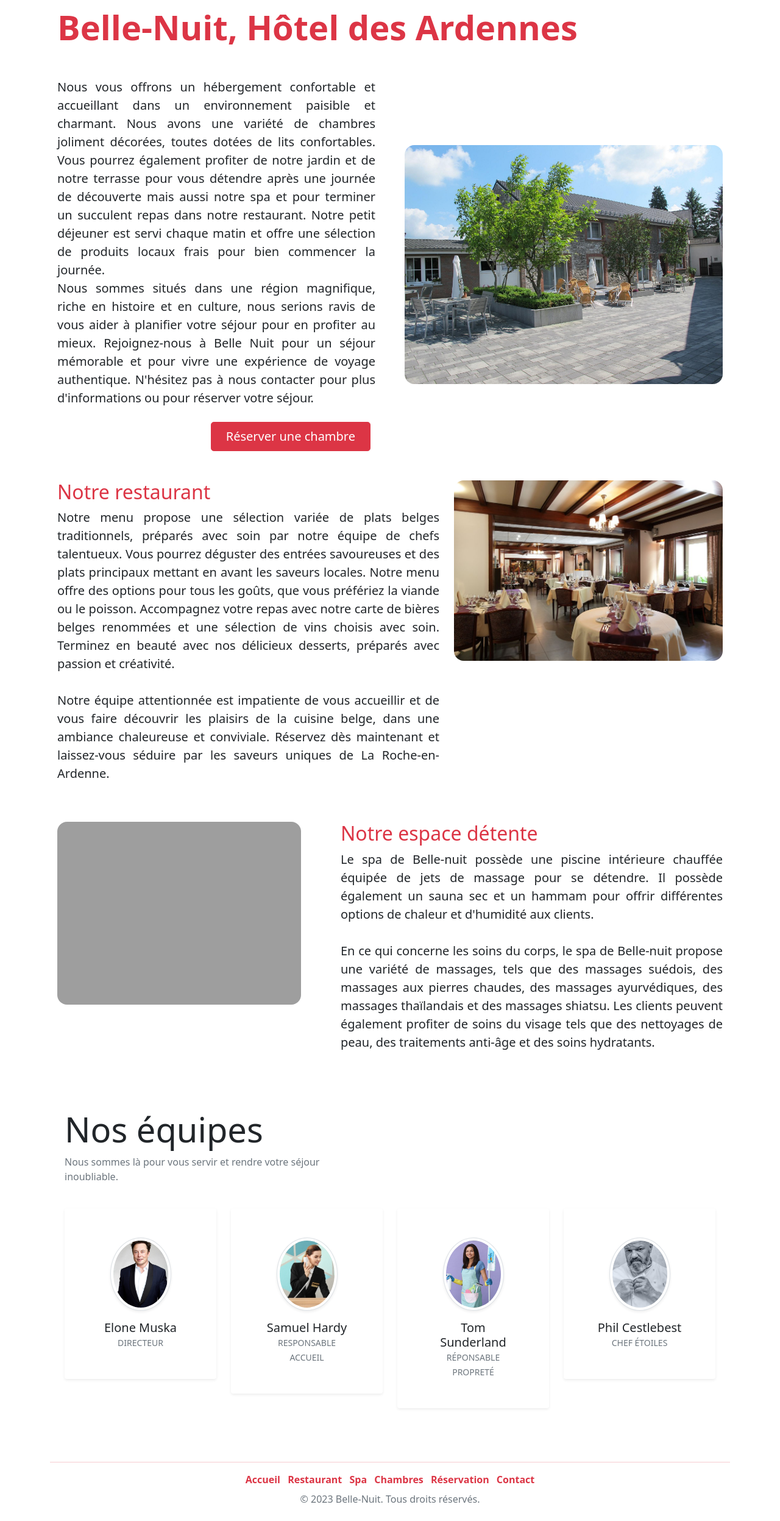
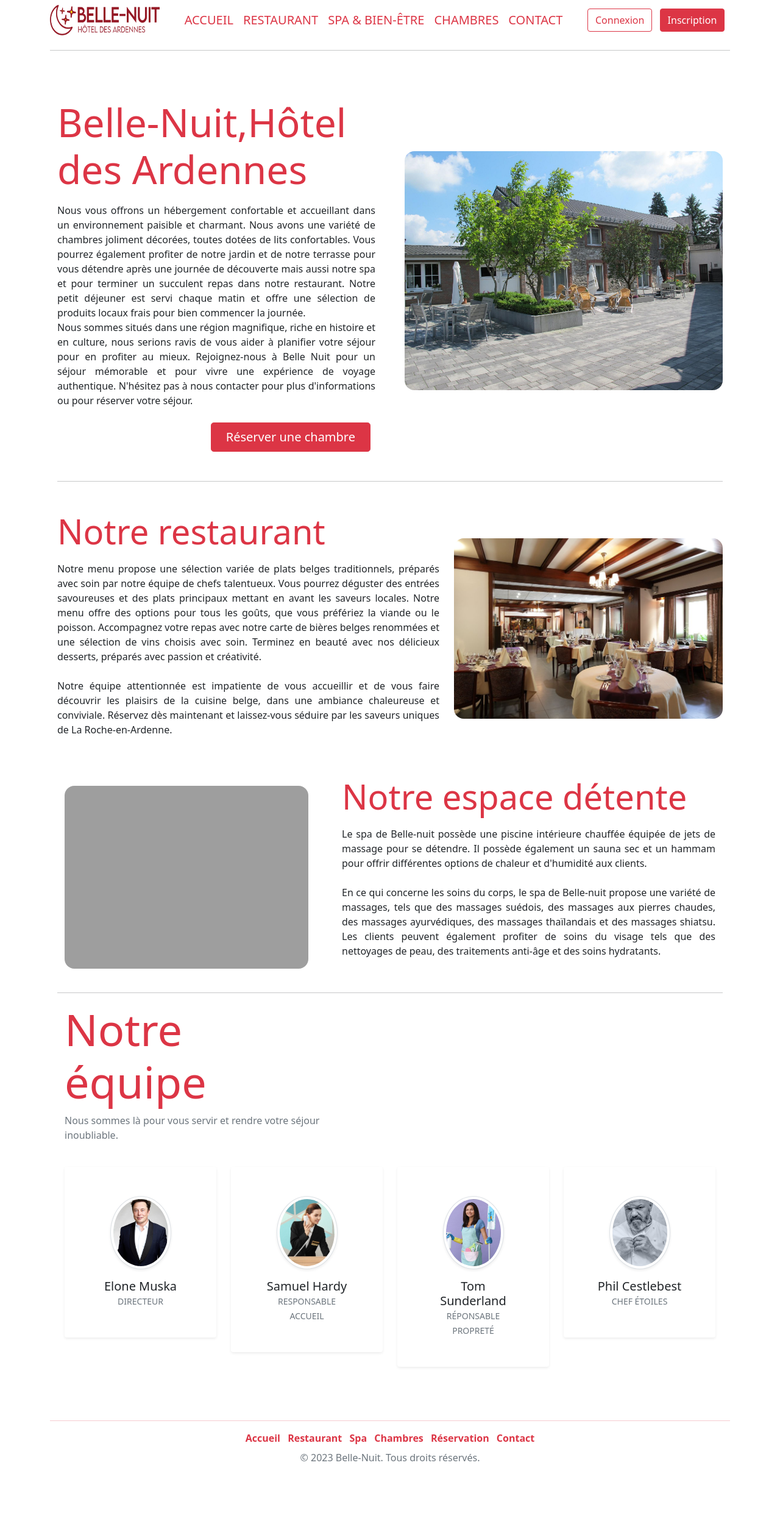
Before and after one commit to Xplosive-be/hotel-mvc, a PHP site: page / in a window 1280 px wide. Shown: the whole page at 61% size. After the commit the page ends 2397 px from the top, so only its background shows below. Run offline with PHP 8.4, Linux system fonts and the light colour scheme; data that the repository does not hold is empty; some libraries are stand-ins or nearby versions; grey boxes are pictures that could not be loaded.

Commit message:
FINI NAV BAR

```diff
--- a/public/css/main.css
+++ b/public/css/main.css
@@ -12,8 +12,8 @@
 }
 
 .logo-menu {
-    height: 80px;
-    width: 330px;
+    height: 50px;
+    width: 180px;
 }
 
 #carouselExampleSlidesOnly .carousel-item img {
--- a/views/main/common/__footer.php
+++ b/views/main/common/__footer.php
@@ -1,5 +1,4 @@
 <div class="container">
-
     <footer class="footer py-4">
         <hr class="mb-3 bg-danger">
         <div class="container text-center">
--- a/views/main/common/__menu.php
+++ b/views/main/common/__menu.php
@@ -1,3 +1,69 @@
-<nav>
+<nav class="navbar navbar-expand-lg justify-content-around bg-white mb-3 navbar-dark">
+    <a href="accueil">
+        <img class="logo-menu" src="<?= URL ?>/public/assets/images/logo.png" alt="Logo du site " >
+    </a>
+    <button class="navbar-toggler bg-danger" type="button" data-bs-toggle="collapse" data-bs-target="#navbarCollapse" aria-controls="navbarCollapse" aria-expanded="false" aria-label="Toggle navigation">
+        <span class="navbar-toggler-icon text-white"></span>
+    </button>
+    <div class="collapse navbar-collapse" id="navbarCollapse">
+        <ul class="navbar-nav me-auto mx-auto mb-lg-0 fs-5 text-uppercase">
+            <li class="nav-item"><a href="accueil" class="nav-link px-6 text-danger">Accueil</a></li>
+            <li class="nav-item"><a href="restaurant" class="nav-link px-6 text-danger ">Restaurant</a></li>
+            <li class="nav-item"><a href="spa" class="nav-link px-6 text-danger ">Spa &amp; Bien-être</a></li>
+            <li class="nav-item"><a href="bedrooms" class="nav-link px-6 text-danger ">Chambres</a></li>
+            <li class="nav-item"><a href="contact" class="nav-link px-6 text-danger ">Contact</a></li>
+        </ul>
+        <div class="col-md-3">
+            <?php
+            // Affichage bouton admin si le profil est administrateur
+            if(isset($_SESSION['admin']) && $_SESSION['admin'] == 1){
+                echo '
+                    <div class="col-3 text-end text-nowrap">
+                        <a href="dashboard"><button type="button" class="btn btn-warning text-dark">' . $_SESSION["surname"] . ' ' . $_SESSION["name"] .'</button></a>
+                        <a href="admin"><button type="button" class="btn btn-primary text-white"><i class="fa-solid fa-screwdriver-wrench"></i> Admin</button></a>
+                        <a href="disconnect"><button type="button" class="btn btn-outline-danger me-2"><i class="fa-solid fa-xmark"></i></button></a>
+                    </div>';
+                // Affichage bouton profil
+            } elseif(isset($_SESSION['admin'])){
+                echo '
+                    <div class="col-3 text-end text-nowrap">
+                        <a href="dashboard"><button type="button" class="btn btn-warning text-dark">' . $_SESSION["surname"] . ' ' . $_SESSION["name"] .'</button></a>
+                        <a href="disconnect"><button type="button" class="btn btn-outline-danger me-2"><i class="fa-solid fa-xmark"></i></button></a>
+                    </div>';
+            }  else {
+                // Nouveaux sur le site Bouton de connection + inscription
+                echo '
+                    <div class="col-3 text-end text-nowrap ">
+                        <button type="button" class="btn btn-outline-danger me-2" data-bs-toggle="modal" data-bs-target="#staticBackdrop" >Connexion</button>
+                        <a href="apply"><button type="button" class="btn btn-danger">Inscription</button></a>
+                    </div>';
+            }
+            ?>
+        </div>
+    </div>
+</nav>
+<hr>
 
-</nav>
+<div class="modal fade" id="staticBackdrop" data-bs-backdrop="static" data-bs-keyboard="false" tabindex="-1" aria-labelledby="staticBackdropLabel" aria-hidden="true">
+    <div class="modal-dialog modal-dialog-centered ">
+        <div class="modal-content">
+            <div class="modal-header">
+                <h5 class="modal-title" id="staticBackdropLabel">Bienvenu(e)</h5>
+                <button type="button" class="btn-close" data-bs-dismiss="modal" aria-label="Close"></button>
+            </div>
+            <div class="modal-body">
+                <form action="login" method="post" class="form-signin">
+                    <div class="form-floating">
+                        <input type="email" class="form-control" id="floatingInput" name="login"placeholder="<?= $HOTEL_EMAIL ?>" required>
+                        <label for="floatingInput">Adresse mail</label>
+                    </div>
+                    <div class="form-floating mt-2">
+                        <input type="password" class="form-control" id="floatingPassword" name="password" placeholder="Password" required>
+                        <label for="floatingPassword">Mot de passe</label>
+                    </div>
+                    <button class="w-100 mt-3 btn btn-danger" type="submit" name="btnConnection">Se connecter</button>
+                </form>
+            </div>
+        </div>
+    </div>
+</div>
--- a/views/main/common/__template_front.php
+++ b/views/main/common/__template_front.php
@@ -23,7 +23,7 @@
 <div class="container">
     <?php require_once("views/main/common/__menu.php"); ?>
     <?php if (!empty($_SESSION['alert'])) : ?>
-        <div class="alert font-weight-bold text-center <?= $_SESSION['alert']['type']; ?>" role="alert">
+        <div class="alert font-weight-bold text-center mt-3 <?= $_SESSION['alert']['type']; ?>" role="alert">
             <?php echo $_SESSION['alert']['message']; ?>
         </div>
         <?php
--- a/views/main/front/accueil.view.php
+++ b/views/main/front/accueil.view.php
@@ -1,15 +1,15 @@
 <!-- Présentation avec images -->
 <div class="container">
-    <h1 class="display-4 fw-bold lh-1 text-danger mt-3">Belle-Nuit, Hôtel des Ardennes</h1>
     <div class="row flex-lg-row-reverse align-items-center g-5 pt-5 mb-5">
         <div class="col-10 col-sm-8 col-lg-6">
             <img src="<?= URL ?>public/assets/images/83071739.jpg"
-                 class="d-block mx-lg-auto img-fluid rounded-5"
+                 class="d-block mx-auto img-fluid rounded-5"
                  alt="Photos de l'hôtel" width="800" height="600"
                  loading="lazy">
         </div>
         <div class="col-lg-6">
-            <p class="lead mb-4 text-justify fs-5">
+            <h1 class="display-3 font-weight-light text-danger mt-3 mb-3">Belle-Nuit,Hôtel des Ardennes</h1>
+            <p class="mb-4 text-justify ">
                 Nous vous offrons un hébergement confortable et accueillant dans un environnement paisible et charmant.
                 Nous avons une variété de chambres joliment décorées, toutes
                 dotées de lits confortables.
@@ -31,38 +31,40 @@
             </div>
         </div>
     </div>
+    <hr>
     <!-- 2ème Restaurant -->
     <div class="row featurette mt-5">
         <div class="col-md-7">
-        <h2 class="featurette-heading text-danger">Notre restaurant</h2>
-        <p class="lead text-justify">
+            <h2 class="display-4 font-weight-light text-danger">Notre restaurant</h2>
+            <p class=" mt-3 text-justify">
                 Notre menu propose une sélection variée de plats belges traditionnels, préparés avec soin par notre équipe de chefs talentueux. Vous pourrez déguster des entrées savoureuses et des plats principaux mettant en avant les saveurs locales. Notre menu offre des options pour tous les goûts, que vous préfériez la viande ou le poisson.
                 Accompagnez votre repas avec notre carte de bières belges renommées et une sélection de vins choisis avec soin. Terminez en beauté avec nos délicieux desserts, préparés avec passion et créativité.
                 <br><br>
                 Notre équipe attentionnée est impatiente de vous accueillir et de vous faire découvrir les plaisirs de la cuisine belge, dans une ambiance chaleureuse et conviviale. Réservez dès maintenant et laissez-vous séduire par les saveurs uniques de La Roche-en-Ardenne.
             </p>
         </div>
-    <div class="col-md-5">
+        <div class="col-md-5 m-auto">
             <img src="<?= URL ?>public/assets/images/restaurant/cuisine3.jpg" class="bd-placeholder-img bd-placeholder-img-lg featurette-image img-fluid mx-auto rounded-5" alt="">
         </div>
     </div>
         <!-- 3ème SPA -->
-<div class="row featurette mt-5 mb-5">
-    <div class="col-md-5">
+    <div class="row featurette mt-5 m-auto">
+        <div class="col-md-5 mt-3 mb-3">
             <img src="<?= URL ?>public/assets/images/spa/spa4.jpg" class="bd-placeholder-img bd-placeholder-img-lg featurette-image img-fluid mx-auto rounded-5" alt="">
         </div>
         <div class="col-md-7">
-        <h2 class="featurette-heading text-danger">Notre espace détente</h2>
-        <p class="lead text-justify">Le spa de Belle-nuit possède une piscine intérieure chauffée équipée de jets de massage pour se détendre. Il possède également un sauna sec et un hammam pour offrir différentes options de chaleur et d'humidité aux clients. <br><br>
+            <h2 class="display-4 font-weight-light text-danger">Notre espace détente</h2>
+            <p class="mt-3 text-justify">Le spa de Belle-nuit possède une piscine intérieure chauffée équipée de jets de massage pour se détendre. Il possède également un sauna sec et un hammam pour offrir différentes options de chaleur et d'humidité aux clients. <br><br>
                 En ce qui concerne les soins du corps, le spa de Belle-nuit propose une variété de massages, tels que des massages suédois, des massages aux pierres chaudes, des massages ayurvédiques, des massages thaïlandais et des massages shiatsu. Les clients peuvent également profiter de soins du visage tels que des nettoyages de peau, des traitements anti-âge et des soins hydratants. <br><br>
             </p>
         </div>
     </div>
     <!-- Présentation de nos équipes -->
-<div class="container mt-5">
+    <hr class="mt-3">
+    <div class="container mt-">
         <div class="row mb-4">
             <div class="col-lg-5">
-            <h2 class="display-4 font-weight-light">Nos équipes</h2>
+                <h2 class="display-2 font-weight-light text-danger">Notre équipe</h2>
                 <p class="font-italic text-muted">Nous sommes là pour vous servir et rendre votre séjour inoubliable.</p>
             </div>
         </div>
```
Lines whose indentation alone changed are shown as unchanged.
